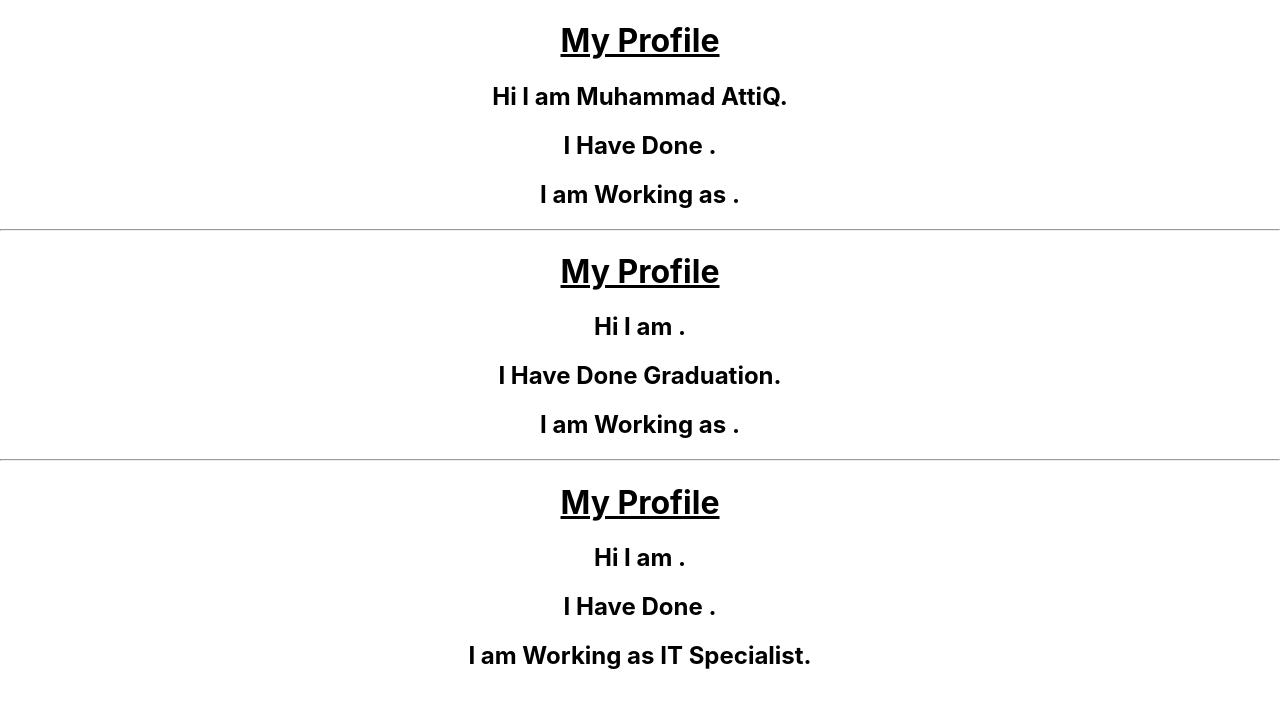
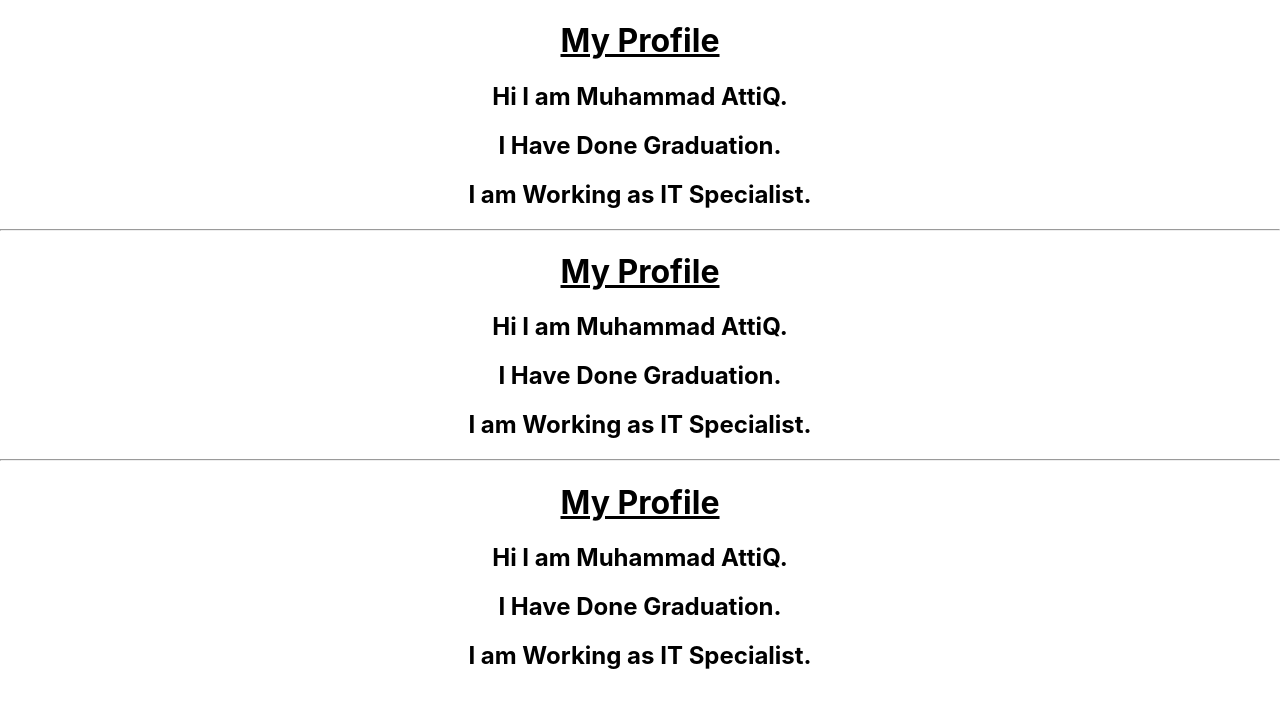
Before and after one commit to AttiqUrRehman99/myreactapp, a React (Create React App) app: page / in a window 1280 px wide. Shown: the top 708 px of the page. Built offline with nearby package versions, Linux system fonts and the light colour scheme.

Commit message:
updated profile props in one line

```diff
--- a/src/App.js
+++ b/src/App.js
@@ -5,11 +5,24 @@ import Profile from "./Profile";
 function App() {
   return (
     <div className="App">
-      <Profile name="Muhammad AttiQ"> </Profile>
+      <Profile
+        name="Muhammad AttiQ"
+        education="Graduation"
+        jobtype="IT Specialist"
+      />
+
       <hr />
-      <Profile education="Graduation"> </Profile>
+      <Profile
+        name="Muhammad AttiQ"
+        education="Graduation"
+        jobtype="IT Specialist"
+      />
       <hr />
-      <Profile jobtype="IT Specialist"> </Profile>
+      <Profile
+        name="Muhammad AttiQ"
+        education="Graduation"
+        jobtype="IT Specialist"
+      />
     </div>
   );
 }
```
